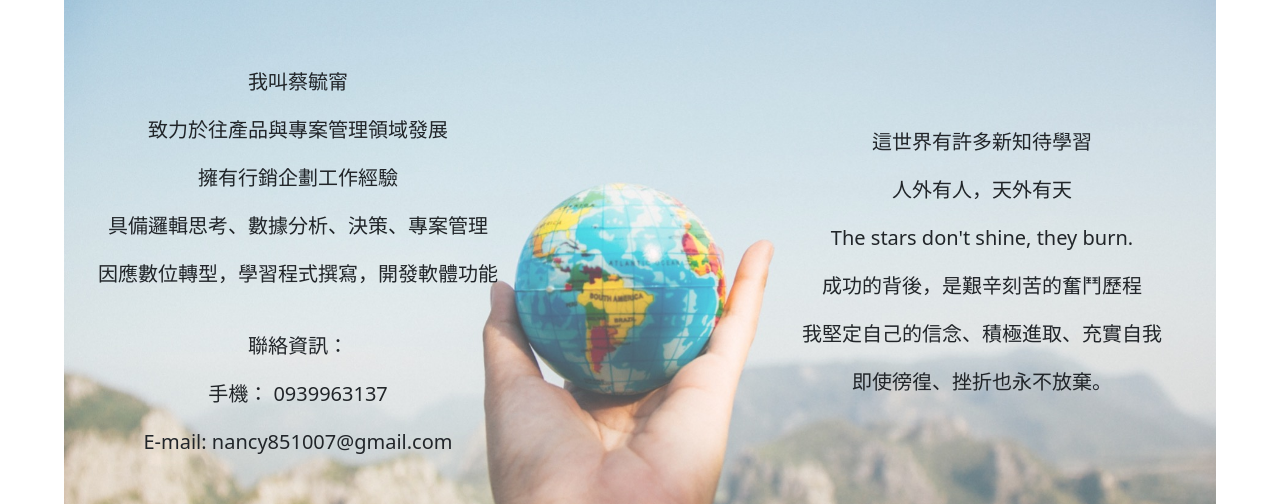
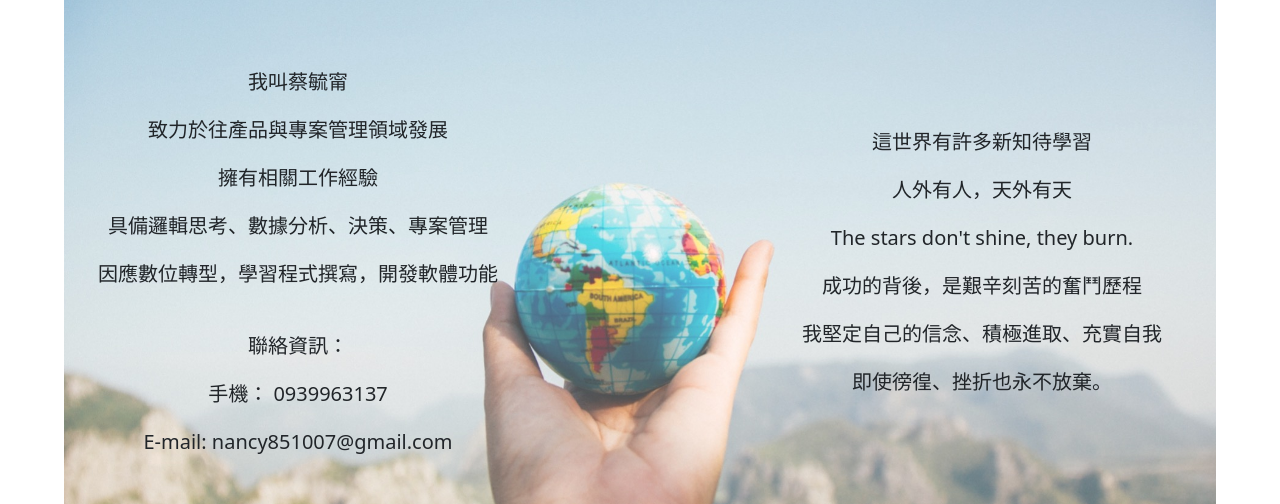
Before and after one commit to nancytsai9/nancytsai9.github.io, a plain HTML site: page intro/index.html in a window 1280 px wide. Shown: the part 140-644 px from the top of the page. Drawn offline with nearby package versions, Linux system fonts and the light colour scheme.

Commit message:
Update index.html

```diff
--- a/intro/index.html
+++ b/intro/index.html
@@ -467,7 +467,7 @@
                 <br><br>
                 致力於往產品與專案管理領域發展
                 <br><br>
-                擁有行銷企劃工作經驗
+                擁有相關工作經驗
                 <br><br>
                具備邏輯思考、數據分析、決策、專案管理
                 <br><br>
```
